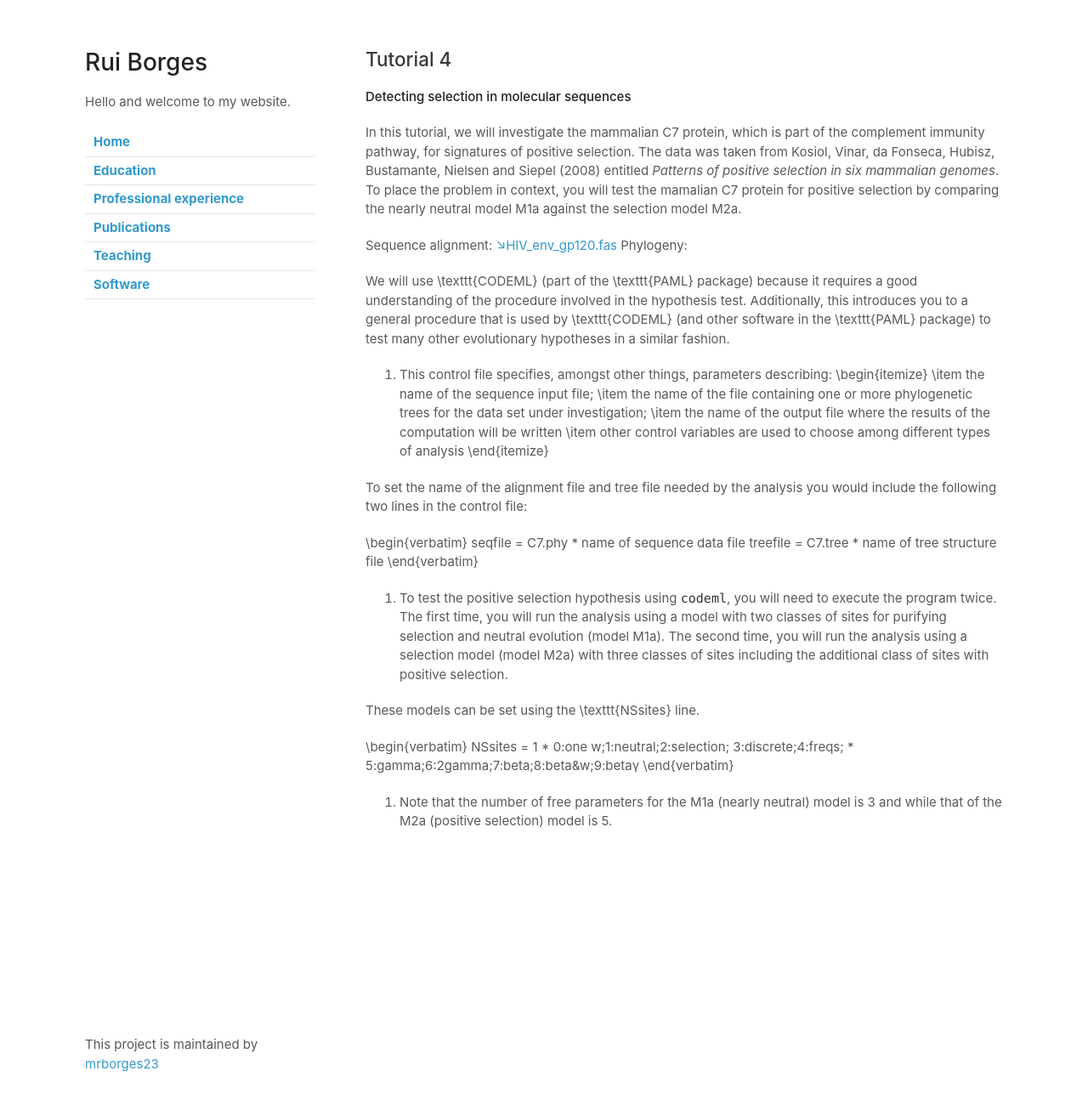
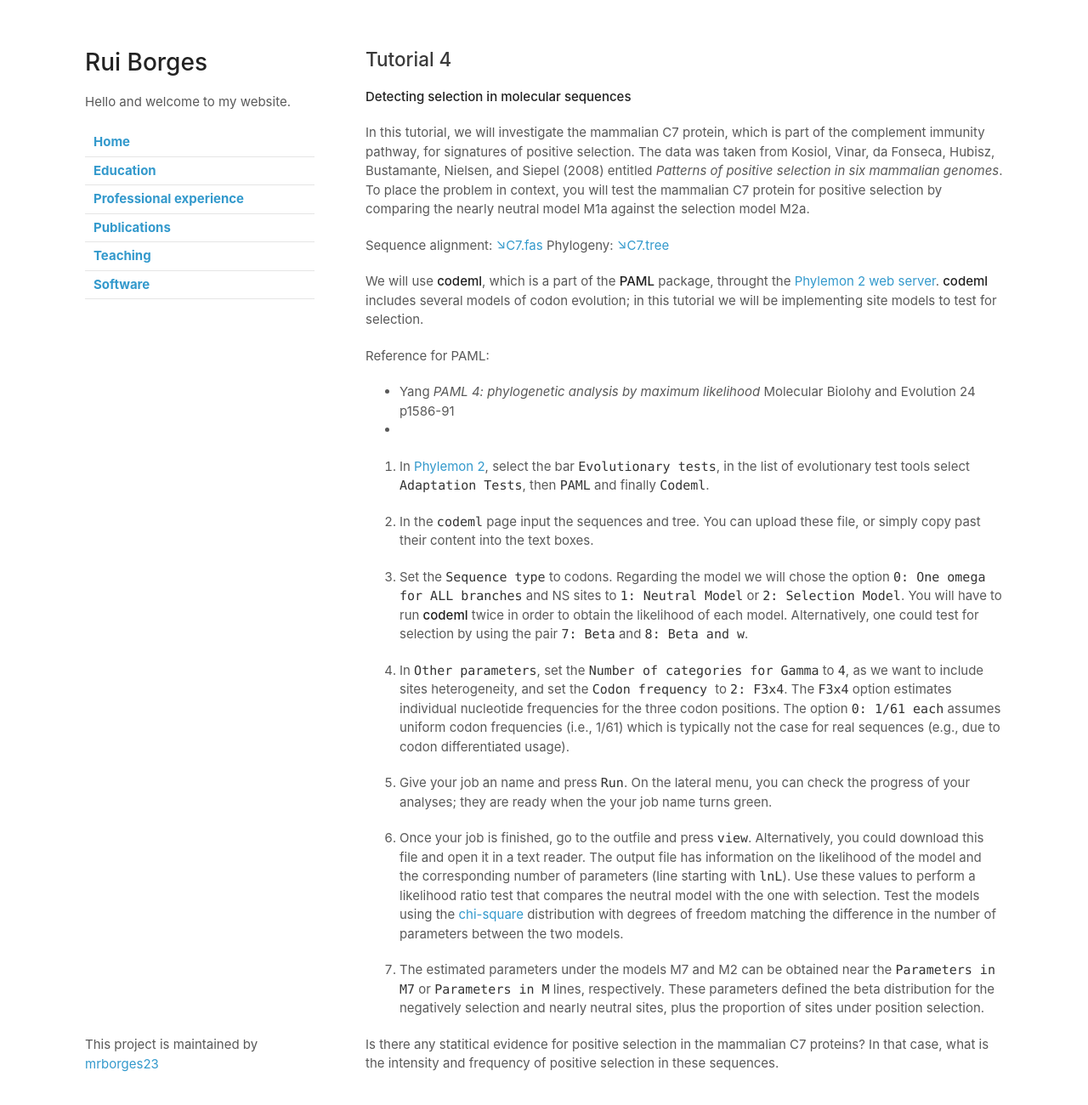
Before and after one commit to mrborges23/mypage.github.io, a Jekyll site: the page built from tutorial_4.md, in a window 1280 px wide and 1333 px high. Shown: the top 1300 px of the window at 85% size. Built offline with Jekyll 4.4.1, drawn with Linux system fonts in a browser that asks for light colours; our own code applies the rules of GitHub Pages for plain Markdown files.

Commit message:
adding lecture 3

```diff
--- a/tutorial_4.md
+++ b/tutorial_4.md
@@ -1,38 +1,31 @@
 ## Tutorial 4
 **Detecting selection in molecular sequences**
 
-In this tutorial, we will investigate the mammalian C7 protein, which is part of the complement immunity pathway, for signatures of positive selection. The data was taken from Kosiol, Vinar, da Fonseca, Hubisz, Bustamante, Nielsen and Siepel (2008) entitled *Patterns of positive selection in six mammalian genomes*. To place the problem in context, you will test the mamalian C7 protein for positive selection by comparing the nearly neutral model M1a against the selection model M2a.
+In this tutorial, we will investigate the mammalian C7 protein, which is part of the complement immunity pathway, for signatures of positive selection. The data was taken from Kosiol, Vinar, da Fonseca, Hubisz, Bustamante, Nielsen, and Siepel (2008) entitled *Patterns of positive selection in six mammalian genomes*. To place the problem in context, you will test the mammalian C7 protein for positive selection by comparing the nearly neutral model M1a against the selection model M2a.
 
-Sequence alignment: [&#8600;HIV_env_gp120.fas](/assets/lectures/HIV_env_gp120.fas)
-Phylogeny:
+Sequence alignment: [&#8600;C7.fas](/assets/lectures/C7.fas)
+Phylogeny: [&#8600;C7.tree](/assets/lectures/C7.tree)
 
-We will use \texttt{CODEML} (part of the  \texttt{PAML} package) because it requires a good understanding of the procedure involved in the hypothesis test. Additionally, this introduces you to a general procedure that is used by \texttt{CODEML}  (and other software in the  \texttt{PAML} package) to test many other evolutionary hypotheses in a similar fashion.
+We will use **codeml**, which is a part of the **PAML** package, throught the [Phylemon 2 web server](http://phylemon.bioinfo.cipf.es/?email=anonymous). **codeml** includes several models of codon evolution; in this tutorial we will be implementing site models to test for selection.
+
+Reference for PAML:
+* Yang *PAML 4: phylogenetic analysis by maximum likelihood* Molecular Biolohy and Evolution 24 p1586-91
+*
+
+1. In [Phylemon 2](http://phylemon.bioinfo.cipf.es/?email=anonymous), select the bar `Evolutionary tests`, in the list of evolutionary test tools select `Adaptation Tests`, then `PAML` and finally `Codeml`.
+
+2. In the `codeml` page input the sequences and tree. You can upload these file, or simply copy past their content into the text boxes.
 
 
-1. This control file specifies, amongst other things, parameters describing:
-\begin{itemize}
-\item the name of the sequence input file;
-\item the name of the file containing one or more phylogenetic trees for the data set under investigation;
-\item the name of the output file where the results of the computation will be written
-\item other control variables are used to choose among different types of analysis
-\end{itemize}
+3. Set the `Sequence type` to codons. Regarding the model we will chose the option `0: One omega for ALL branches` and NS sites to `1: Neutral Model` or `2: Selection Model`. You will have to run **codeml** twice in order to obtain the likelihood of each model. Alternatively, one could test for selection by using the pair `7: Beta` and `8: Beta and w`.
 
-To set the name of the alignment file and tree file needed by the analysis you would include the following two lines in the control file:
+4. In `Other parameters`, set the `Number of categories for Gamma` to `4`, as we want to include sites heterogeneity, and set the `Codon frequency `to `2: F3x4`. The `F3x4` option estimates individual nucleotide frequencies for the three codon positions. The option `0: 1/61 each` assumes uniform codon frequencies (i.e., 1/61) which is typically not the case for real sequences (e.g., due to codon differentiated usage).
 
-\begin{verbatim}
-seqfile  = C7.phy   * name of sequence data file
-treefile = C7.tree  * name of tree structure file
-\end{verbatim}
+5. Give your job an name and press `Run`. On the lateral menu, you can check the progress of your analyses; they are ready when the your job name turns green.
 
-2. To test the positive selection hypothesis using `codeml`, you will need to execute the program twice. The first time, you will run the analysis using a model with two classes of sites for purifying selection and neutral evolution (model M1a). The second time, you will run the analysis using a selection model (model M2a) with three classes of sites including the additional class of sites with positive selection.
+6. Once your job is finished, go to the outfile and press `view`. Alternatively, you could download this file and open it in a text reader. The output file has information on the likelihood of the model and the corresponding number of parameters (line starting with `lnL`). Use these values to perform a likelihood ratio test that compares the neutral model with the one with selection. Test the models using the [chi-square](https://people.smp.uq.edu.au/YoniNazarathy/stat_models_B_course_spring_07/distributions/chisqtab.pdf) distribution with degrees of freedom matching the difference in the number of parameters between the two models.
 
-These models can be set using the \texttt{NSsites} line.
-
-\begin{verbatim}
-      NSsites = 1   * 0:one w;1:neutral;2:selection; 3:discrete;4:freqs;
-                    * 5:gamma;6:2gamma;7:beta;8:beta&w;9:beta&gamma;
-\end{verbatim}
+7. The estimated parameters under the models M7 and M2 can be obtained near the `Parameters in M7` or `Parameters in M` lines, respectively. These parameters defined the beta distribution for the negatively selection and nearly neutral sites, plus the proportion of sites under position selection.
 
 
-
-3. Note that the number of free parameters for the M1a (nearly neutral) model is 3 and while that of the M2a (positive selection) model is 5.
+Is there any statitical evidence for positive selection in the mammalian C7 proteins? In that case, what is the intensity and frequency of positive selection in these sequences.
```
Also changed, not shown: teaching.md (+1 -1 lines), 2 other files.
